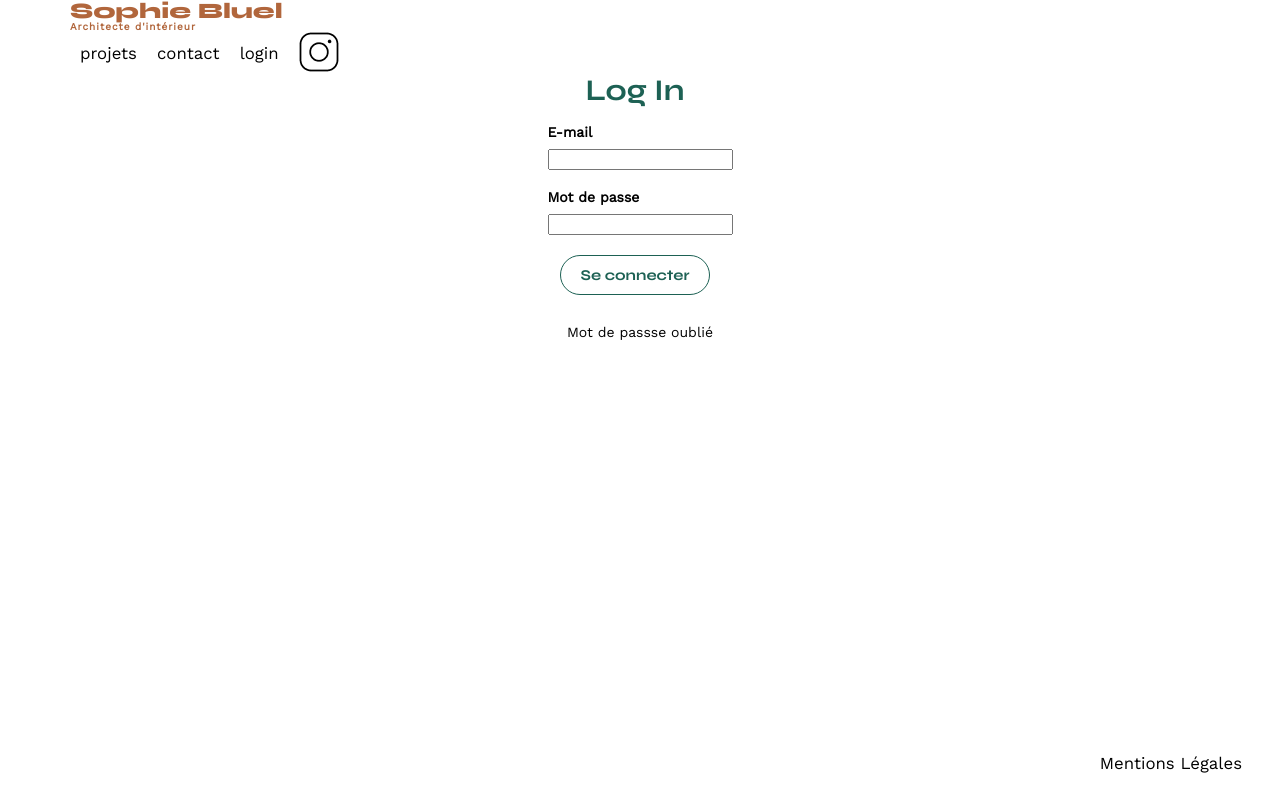
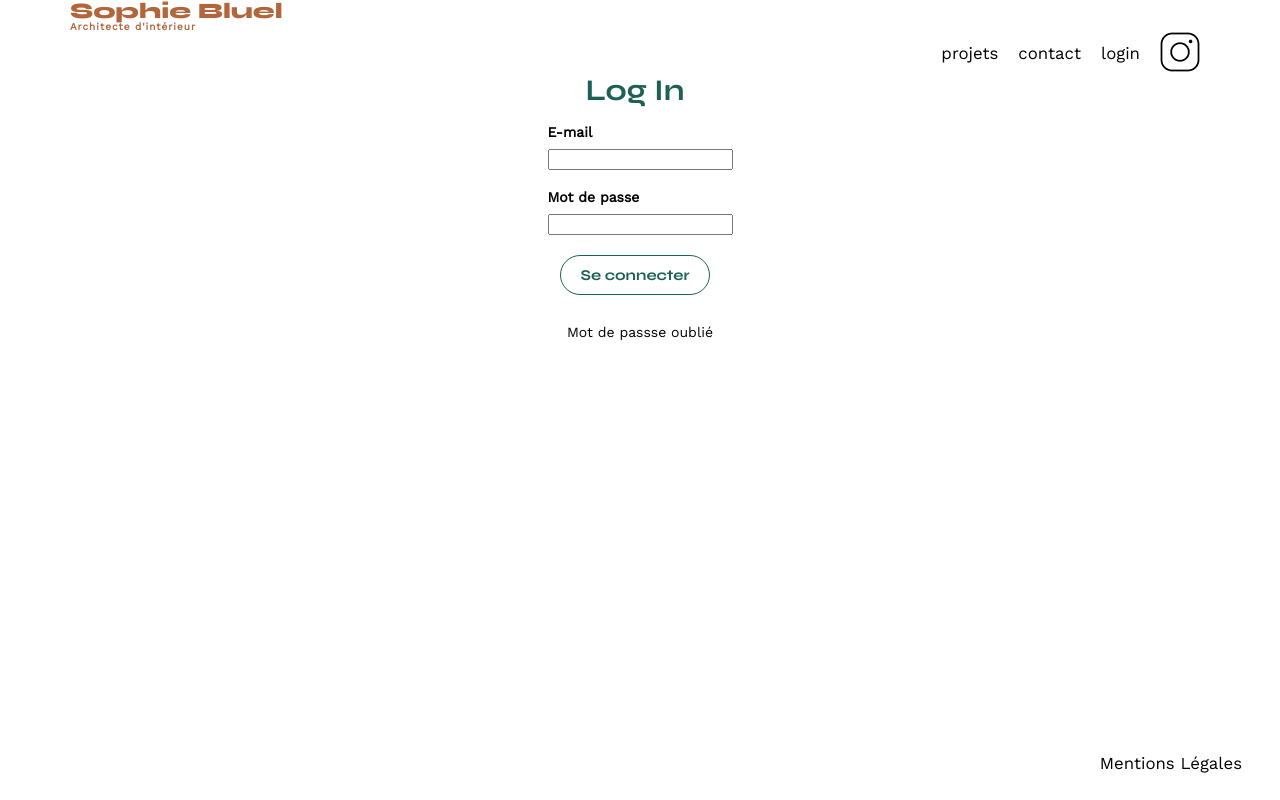
Before and after one commit to Djer-sy/Sophie-Bluel-P6, a plain HTML site: page Portfolio-architecte-sophie-bluel-master/FrontEnd/login.html in a window 1280 px wide. Drawn offline with nearby package versions, Linux system fonts and the light colour scheme.

```diff
--- a/Portfolio-architecte-sophie-bluel-master/FrontEnd/assets/style.css
+++ b/Portfolio-architecte-sophie-bluel-master/FrontEnd/assets/style.css
@@ -249,6 +249,8 @@
 	align-items: center;
 	list-style-type: none;
 	text-decoration: none;
+	flex-direction: row;
+	justify-content: flex-end;
 }
 
 nav li {
```
